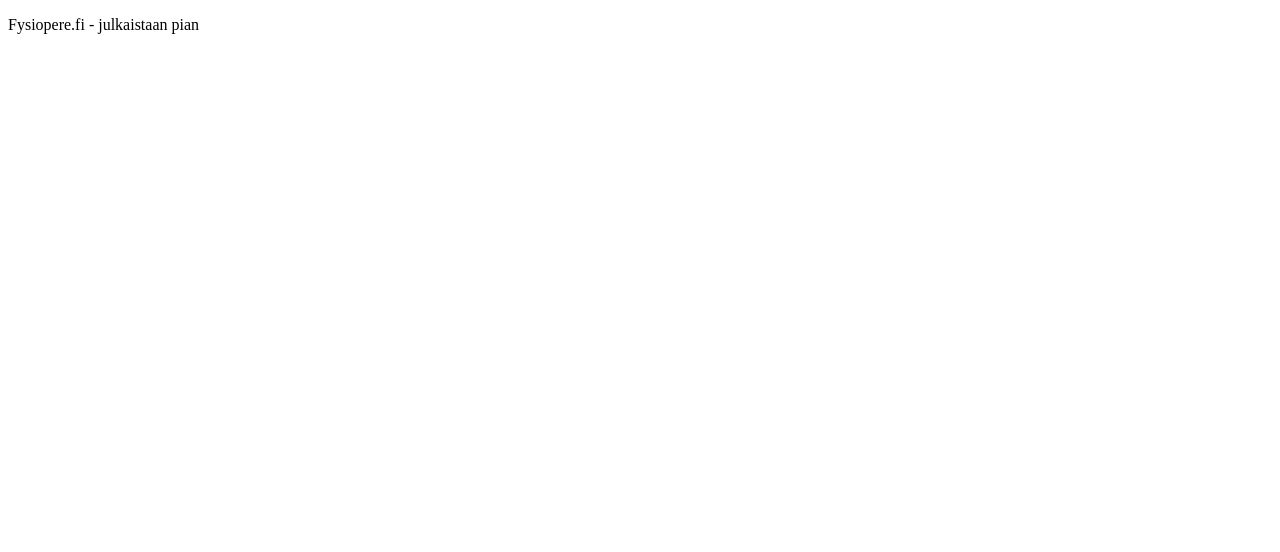
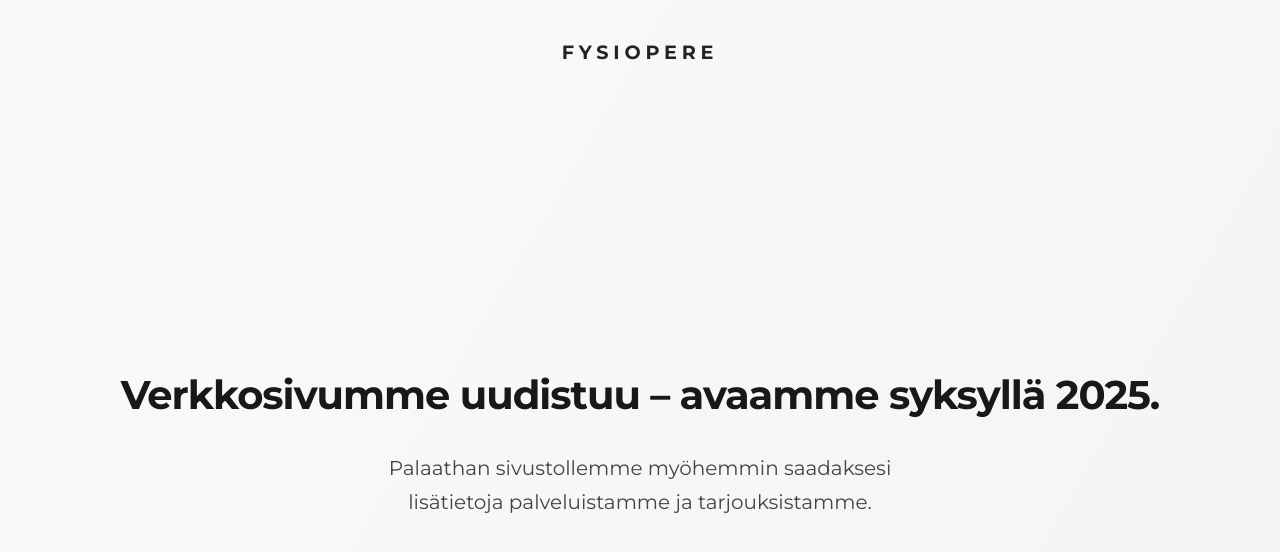
Before and after one commit to SPcoder-12/fysiopere, a plain HTML site: page index.html in a window 1280 px wide. Drawn offline with Linux system fonts and the light colour scheme.

Commit message:
Add launching soon page

```diff
--- a/index.html
+++ b/index.html
@@ -1,11 +1,20 @@
 <!DOCTYPE html>
-<html lang="en">
+<html lang="fi">
 <head>
     <meta charset="UTF-8">
     <meta name="viewport" content="width=device-width, initial-scale=1.0">
     <title>FysioPere</title>
+    <link rel="stylesheet" href="styles.css">
 </head>
 <body>
-    <p>Fysiopere.fi - julkaistaan pian</p>
+    <header>
+        <span class="brand">FYSIOPERE</span>
+    </header>
+    <main>
+        <h1>Verkkosivumme uudistuu – avaamme syksyllä 2025.</h1>
+        <p class="lead">
+            Palaathan sivustollemme myöhemmin saadaksesi lisätietoja palveluistamme ja tarjouksistamme.
+        </p>
+    </main>
 </body>
 </html>
--- a/style.css
+++ /dev/null
@@ -1 +0,0 @@
-/* Temp */
--- /dev/null
+++ b/styles.css
@@ -0,0 +1,73 @@
+@import url('https://fonts.googleapis.com/css2?family=Montserrat:wght@700;400&display=swap');
+
+html, body {
+    height: 100%;
+    margin: 0;
+    padding: 0;
+    font-family: 'Montserrat', Arial, sans-serif;
+    background: linear-gradient(120deg, #f8fafc 0%, #f3f4f6 100%);
+    color: #111;
+}
+
+body {
+    min-height: 100vh;
+    display: flex;
+    flex-direction: column;
+}
+
+header {
+    width: 100%;
+    text-align: center;
+    padding: 2.5rem 0 1.5rem 0;
+}
+
+.brand {
+    font-size: 1.2rem;
+    letter-spacing: 0.18em;
+    font-weight: 700;
+    color: #222;
+    text-transform: uppercase;
+    letter-spacing: 0.25em;
+}
+
+main {
+    flex: 1;
+    display: flex;
+    flex-direction: column;
+    align-items: center;
+    justify-content: center;
+    min-height: 60vh;
+}
+
+h1 {
+    font-size: 2.5rem;
+    font-weight: 700;
+    margin: 0 0 2rem 0;
+    letter-spacing: -1px;
+    text-align: center;
+    color: #181818;
+}
+
+.lead {
+    font-size: 1.25rem;
+    color: #444;
+    text-align: center;
+    max-width: 600px;
+    margin: 0 auto;
+    line-height: 1.7;
+}
+
+@media (max-width: 600px) {
+    header {
+        padding-top: 1.2rem;
+        padding-bottom: 0.7rem;
+    }
+    h1 {
+        font-size: 1.5rem;
+        margin-bottom: 1.2rem;
+    }
+    .lead {
+        font-size: 1rem;
+        padding: 0 1rem;
+    }
+}
```
